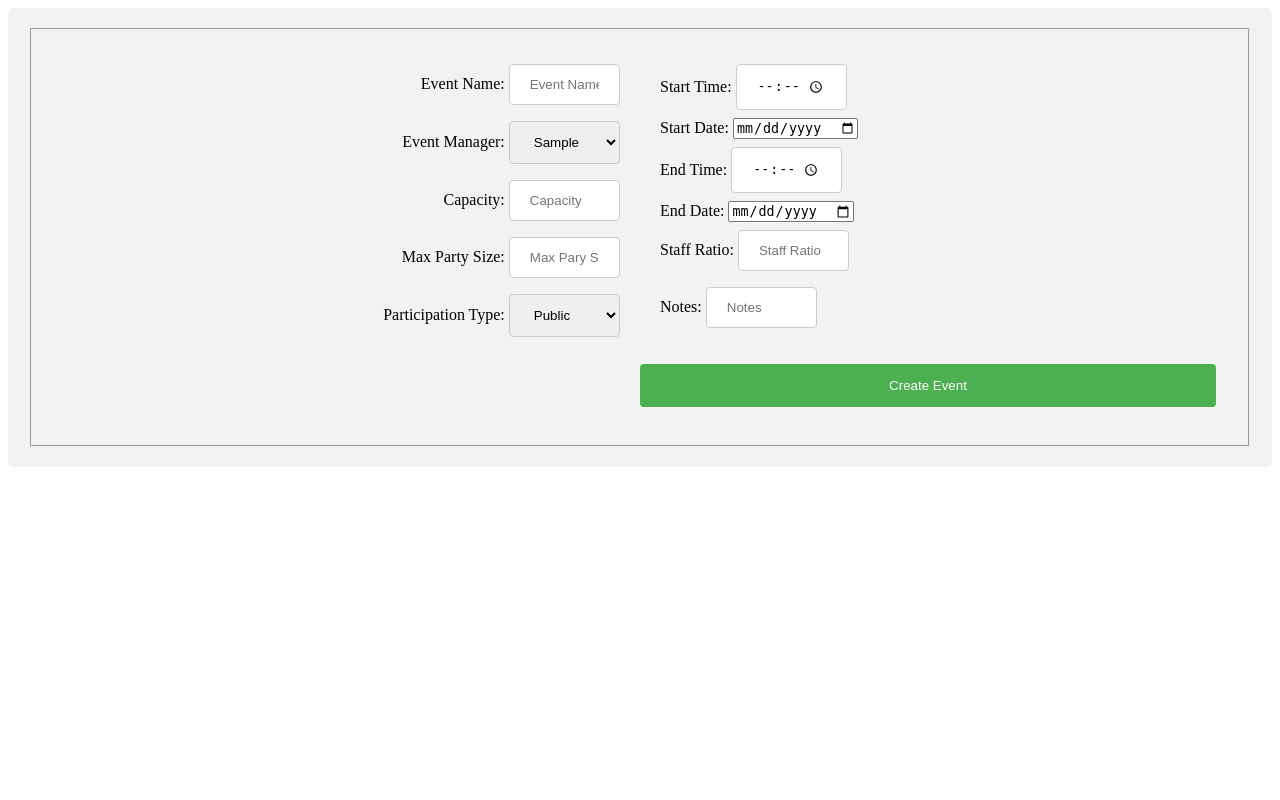
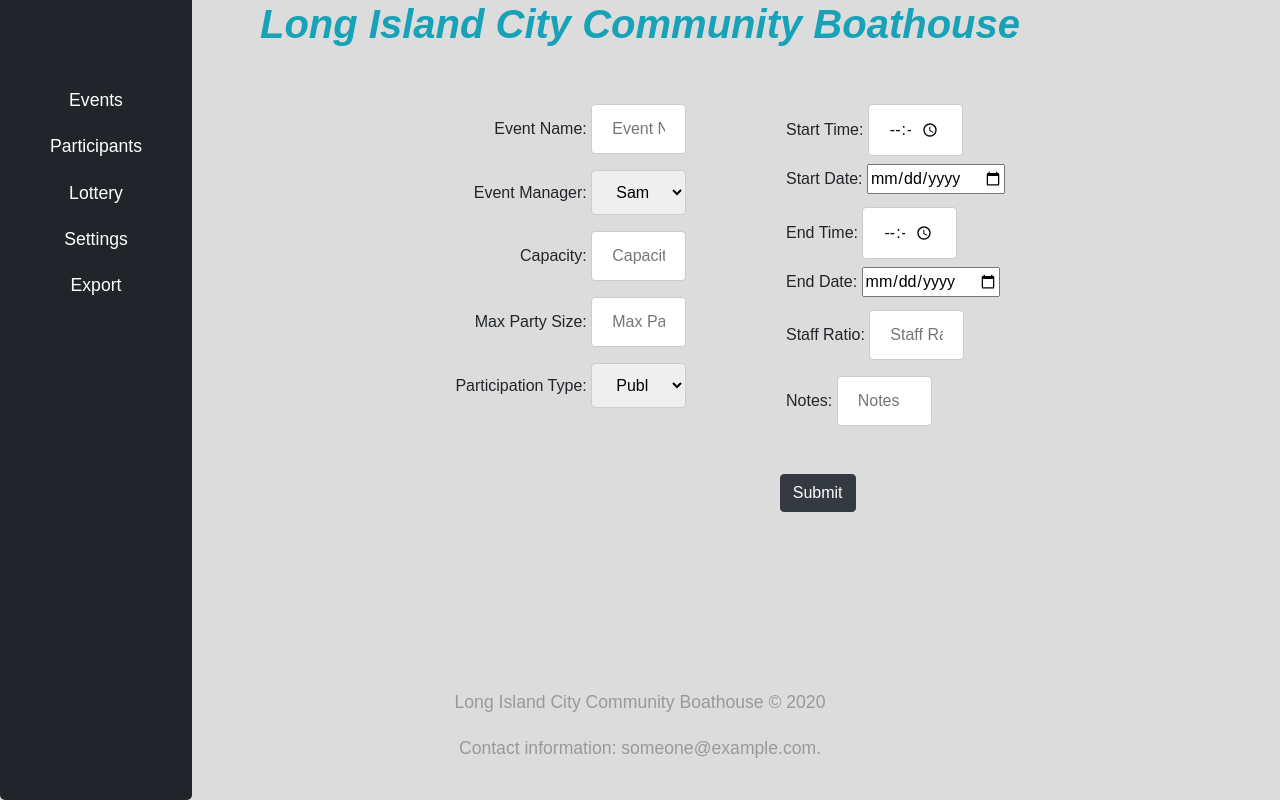
Before and after one commit to LICCB/event-manager, a Node server app: template views/event/createEvent.ejs in a window 1280 px wide. Run offline with Node 20, Linux system fonts and the light colour scheme; the template is opened without the code that fills it: most values are stand-ins (such as "Sample title", 1, 10 or a date in 2020); some libraries are stand-ins or nearby versions.

Commit message:
Add basic partial implementation for the views
Adds head, header, footer partials to the views

```diff
--- a/public/css/style.css
+++ b/public/css/style.css
@@ -132,15 +132,143 @@ input[type=text], select, input[type=time] {
   height: 40%;
   text-align: right;
   float: left;
+  padding-right: 50px;
+  background-color: gainsboro;
 }
 
 .right {
   width:50%;
   height: 40%;
   float: right;
+  padding-left: 50px;
   text-align: left;
+  background-color: gainsboro;
+}
+
+.wrapper {
+  width: 15%;
+  align-items: stretch;
+  float: left;
+  height: 100%;
+  margin: 0em;
+  padding: 0%;
+  position: fixed;
+  top: 0;
+  left: 0;
+  height: 100vh;
+  z-index: 999;
+  background: #212529;
+  color: #fff;
+  transition: all 0.3s;
+}
+
+.content {
+  max-width: 85%;
+  float: right;
+  table-layout: fixed;
+  padding-left: 0%;
+  padding-right: 0%;
+  margin-right: 0px;
+  background-color: gainsboro;
+}
+.table {
+  width: 100%;
+  padding: 0%;
+  margin: 0em;
+}
+
+@import "https://fonts.googleapis.com/css?family=Poppins:300,400,500,600,700";
+
+
+body {
+    font-family: 'Poppins', sans-serif;
+    background: #fafafa;
+}
+
+p {
+    font-family: 'Poppins', sans-serif;
+    font-size: 1.1em;
+    font-weight: 300;
+    line-height: 1.7em;
+    color: #999;
+}
+
+a, a:hover, a:focus {
+    color: inherit;
+    text-decoration: none;
+    transition: all 0.3s;
+}
+
+#sidebar {
+    /* don't forget to add all the previously mentioned styles here too */
+    color: #fff;
+    transition: all 0.3s;
+    background: #212529;
+}
+
+#sidebar ul li {
+  background: #212529;
+}
+#sidebar ul.components {
+    padding: 20px 0;
+    padding-top: 40%;
+}
+
+#sidebar ul p {
+    color: #fff;
+    padding: 10px;
+}
+
+#sidebar ul li a {
+    padding: 10px;
+    font-size: 1.1em;
+    display: block;
+}
+#sidebar ul li a:hover {
+  color: #fff;
+  background-color: #6c757d;
+}
+
+#sidebar ul li.active > a, a[aria-expanded="true"] {
+    color: #fff;
+    background-color: #6c757d;
+}
+ul ul a {
+    font-size: 0.9em !important;
+    padding-left: 30px !important;
+    background: #6d7fcc;
+}
+/* #sidebar {
+  min-width: 250px;
+  max-width: 250px;
+  height: 100%;
+} */
+
+.button-left {
+  float: left;
+  padding: 5px;
+  margin: 5px;
+}
+
+.bg-gray {
+  background-color: gainsboro;
 }
 
 .center {
+  background-color: gainsboro;
+  width: 100%;
+}
 
+.container {
+  background-color: gainsboro;
 }
+
+footer {
+  position: fixed;
+  left: 0;
+  bottom: 0;
+  width: 100%;
+  /* background-color: red; */
+  /* color: white; */
+  text-align: center;
+}
--- a/server.js
+++ b/server.js
@@ -5,6 +5,7 @@ const utils = require('./utils');
 const app = express();
 
 app.use(express.static(__dirname + '/public'));
+app.use(express.static(__dirname + '/views'));
 app.use(bodyParser.urlencoded({ extended: true }));
 app.use(bodyParser.json())
 app.set('view engine', 'ejs');
@@ -20,7 +21,7 @@ app.get('/', function (req, res) {
  * Renders the createEvent page with the list of possible event managers
  */
 app.get('/createEvent', async (req, res) => {
-  res.render('event/createEvent', {users: await db.queryAllUsers()});
+  res.render('event/createEvent', {title: "Create Event", users: await db.queryAllUsers()});
 })
 
 /**
@@ -35,14 +36,14 @@ app.post('/createEvent', async (req, res) => {
  * Renders the events page with the list of all events
  */
 app.get('/events', async (req, res) => {
-  res.render('event/events', {events: await db.queryAllEvents()});
+  res.render('event/events', {title: "Events", events: await db.queryAllEvents()});
 })
 
 /**
  * Renders the editEvent page with the properties of the given event
  */
 app.get('/editEvent/:id', async (req, res) => {
-  res.render("event/editEvent", {event: (await db.queryEventByID(req.params.id))[0], users: await db.queryAllUsers(), utils: utils});
+  res.render("event/editEvent", {title: "Edit Event",event: (await db.queryEventByID(req.params.id))[0], users: await db.queryAllUsers(), utils: utils});
 });
 
 /**
--- a/views/event/createEvent.ejs
+++ b/views/event/createEvent.ejs
@@ -1,99 +1,67 @@
-<!DOCTYPE html>
-<html>
+<!doctype html>
+<html lang="en">
   <head>
-    <meta charset="utf-8">
-    <title>Create Event</title>
-    <link rel="stylesheet" type="text/css" href="/css/style.css">
-    <link href='https://fonts.googleapis.com/css?family=Open+Sans:300' rel='stylesheet' type='text/css'>
+    <%- include('../partials/head', {title: title}) %>
   </head>
+  <body class="bg-gray">
+    <%- include('../partials/header', {title: title}) %>
   <body>
-    <div class="container">
+    <div class="container content">
       <fieldset>
         <!-- var Event = function(ename, mname, cap, psize, ptype, stime, etime, slevel, dist, sratio, cid) { -->
         <form action="/createEvent" method="post" id="eventform">
           <div class="left">
             <label for="ename">Event Name:</label>
             <input type="text" id="ename" name="eventname" placeholder="Event Name" required>
-
             <br>
-
             <label for="man">Event Manager:</label>
             <select name="manager" form="eventform">
               <% for(i = 0; i < users.length; i++) { %>
                 <option value=<%= users[i].userID %>> <%= users[i].firstName + " " + users[i].lastName %> </option>
               <% } %>
             </select>
-
             <br>
-
             <label for="cap">Capacity:</label>
             <input type="text" id="cap" name="capacity" placeholder="Capacity" required>
-
             <br>
-
             <label for="psize">Max Party Size:</label>
             <input type="text" id="psize" name="maxpartysize" placeholder="Max Pary Size" required>
-
             <br>
-
             <label for="ptype">Participation Type:</label>
             <select id="ptype" name="privateevent" form="eventform">
               <option value="false">Public</option>
               <option value="true">Private</option>
             </select>
           </div>
-
           <div class="right">
             <label for="stime">Start Time:</label>
             <input type="time" id="stime" name="starttime" placeholder="Start Time" required>
-
             <br>
-
             <label for="sdate">Start Date:</label>
             <input type="date" id="sdate" name="startdate" placeholder="Start Date" required>
-
-
             <br>
-
             <label for="etime">End Time:</label>
             <input type="time" id="etime" name="endtime" placeholder="End Time" required>
-
             <br>
-
             <label for="edate">End Date:</label>
             <input type="date" id="edate" name="enddate" placeholder="End Date" required>
-
-            <!-- <br> -->
-
-            <!-- <label for="skill">Skill Level:</label>
-            <select name="skilllevel" form="eventform">
-              <option value="Beginner">Beginner</option>
-              <option value="Intermediate">Intermediate</option>
-              <option value="Difficult">Difficult</option>
-            </select>
-
             <br>
-
-            <label for="dist">Distance:</label>
-            <input type="text" id="dist" name="distance" placeholder="Distance" required> -->
-
-            <br>
-
             <label for="sratio">Staff Ratio:</label>
             <input type="text" id="sratio" name="staffratio" placeholder="Staff Ratio" required>
             <br>
-
             <label for="notes">Notes:</label>
             <input type="text" id="notes" name="notes" placeholder="Notes">
           </div>
-
           <br>
-
-          <div>
-            <input type="submit" value="Create Event" class="center">
+          <div class="center content">
+            <button class="btn btn-dark" type="submit" value="Create Event">Submit</button>
           </div>
         </form>
       </fieldset>
+        <footer class="footer">
+          <%- include('../partials/footer') %>
+        </footer>
     </div>
+    <%- include('../partials/bootstrapScripts') %>
   </body>
 </html>
--- /dev/null
+++ b/views/partials/bootstrapScripts.ejs
@@ -0,0 +1,3 @@
+<script src="https://code.jquery.com/jquery-3.2.1.slim.min.js" integrity="sha384-KJ3o2DKtIkvYIK3UENzmM7KCkRr/rE9/Qpg6aAZGJwFDMVNA/GpGFF93hXpG5KkN" crossorigin="anonymous"></script>
+<script src="https://cdnjs.cloudflare.com/ajax/libs/popper.js/1.12.9/umd/popper.min.js" integrity="sha384-ApNbgh9B+Y1QKtv3Rn7W3mgPxhU9K/ScQsAP7hUibX39j7fakFPskvXusvfa0b4Q" crossorigin="anonymous"></script>
+<script src="https://maxcdn.bootstrapcdn.com/bootstrap/4.0.0/js/bootstrap.min.js" integrity="sha384-JZR6Spejh4U02d8jOt6vLEHfe/JQGiRRSQQxSfFWpi1MquVdAyjUar5+76PVCmYl" crossorigin="anonymous"></script>
--- /dev/null
+++ b/views/partials/footer.ejs
@@ -0,0 +1,4 @@
+<div class="text-center bg-gray">
+    <p>Long Island City Community Boathouse &copy; 2020 </p>
+    <p>Contact information: <a href="mailto:someone@example.com">someone@example.com</a>.</p>
+</div>
--- /dev/null
+++ b/views/partials/head.ejs
@@ -0,0 +1,5 @@
+<meta charset="utf-8">
+<meta name="viewport" content="width=device-width, initial-scale=1, shrink-to-fit=no">
+<title><%= title %></title>
+<link rel="stylesheet" href="https://maxcdn.bootstrapcdn.com/bootstrap/4.0.0/css/bootstrap.min.css" integrity="sha384-Gn5384xqQ1aoWXA+058RXPxPg6fy4IWvTNh0E263XmFcJlSAwiGgFAW/dAiS6JXm" crossorigin="anonymous">
+<link rel="stylesheet" type="text/css" href="/css/style.css">
--- /dev/null
+++ b/views/partials/header.ejs
@@ -0,0 +1,34 @@
+<h1 class="text-center text-info font-weight-bold font-italic">Long Island City Community Boathouse</h1>
+<div class="wrapper">
+	<nav id="sidebar">
+		<% console.log(title) %>
+        <ul class="list-unstyled components">
+			<li
+				<% if(title == "Events" || title == "Create Event" || title == "Edit Event") { %>
+					class="active"
+				<% } %>
+			><a href="/events">Events</a></li>
+			<li
+				<% if(title == "Participants") { %>
+					class="active"
+				<% } %>
+			><a href="/participants">Participants</a></li>
+			<li
+				<% if(title == "Lottery") { %>
+					class="active"
+				<% } %>
+			><a href="/lottery">Lottery</a></li>
+			<li
+				<% if(title == "Settings") { %>
+					class="active"
+				<% } %>
+			><a href="/settings">Settings</a></li>
+			<li
+				<% if(title == "Export") { %>
+					class="active"
+				<% } %>
+			><a href="/export">Export</a></li>
+        </ul>
+    </nav>
+
+</div>
```
Also changed, not shown: views/event/editEvent.ejs (+11 -15 lines), views/event/events.ejs (+12 -11 lines).
